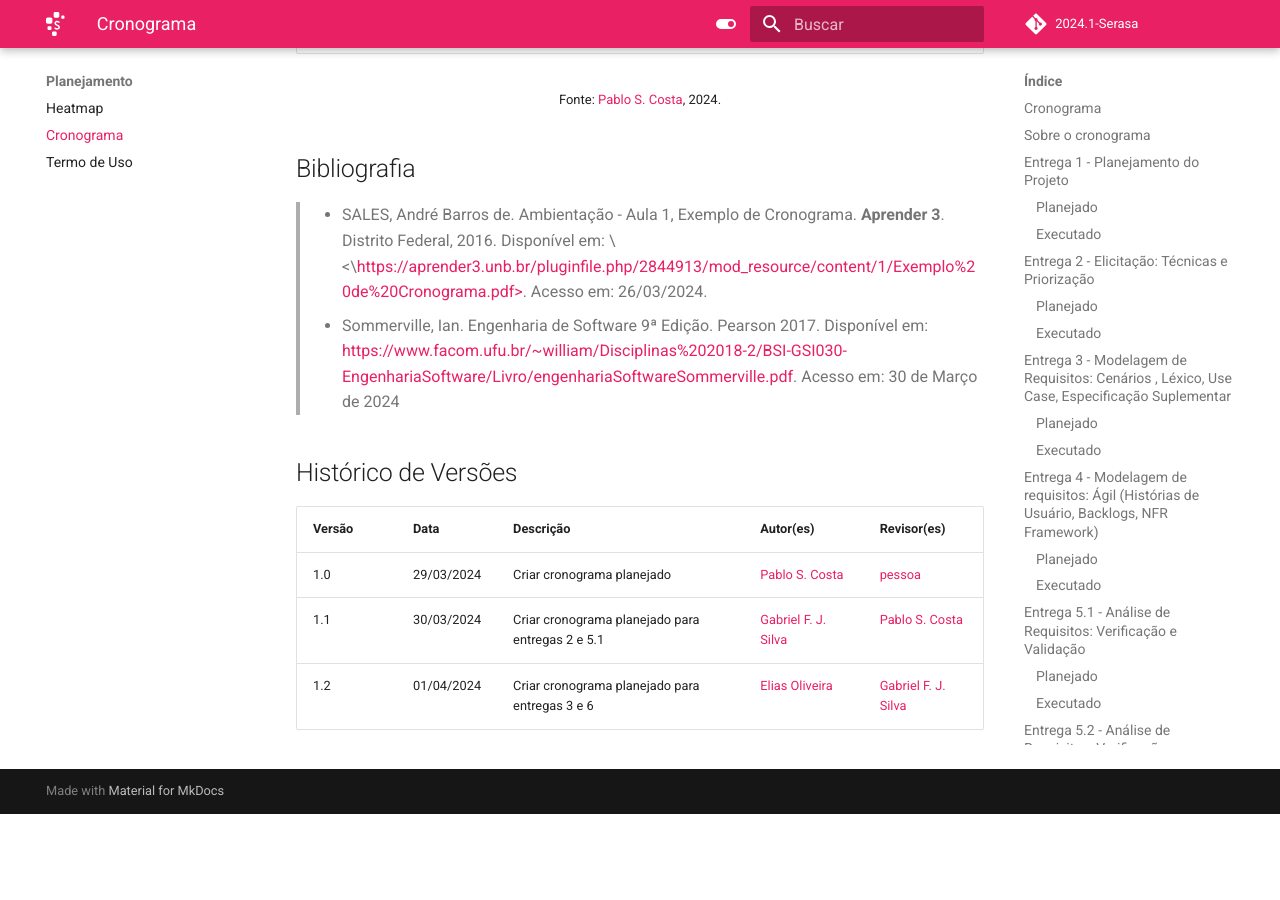
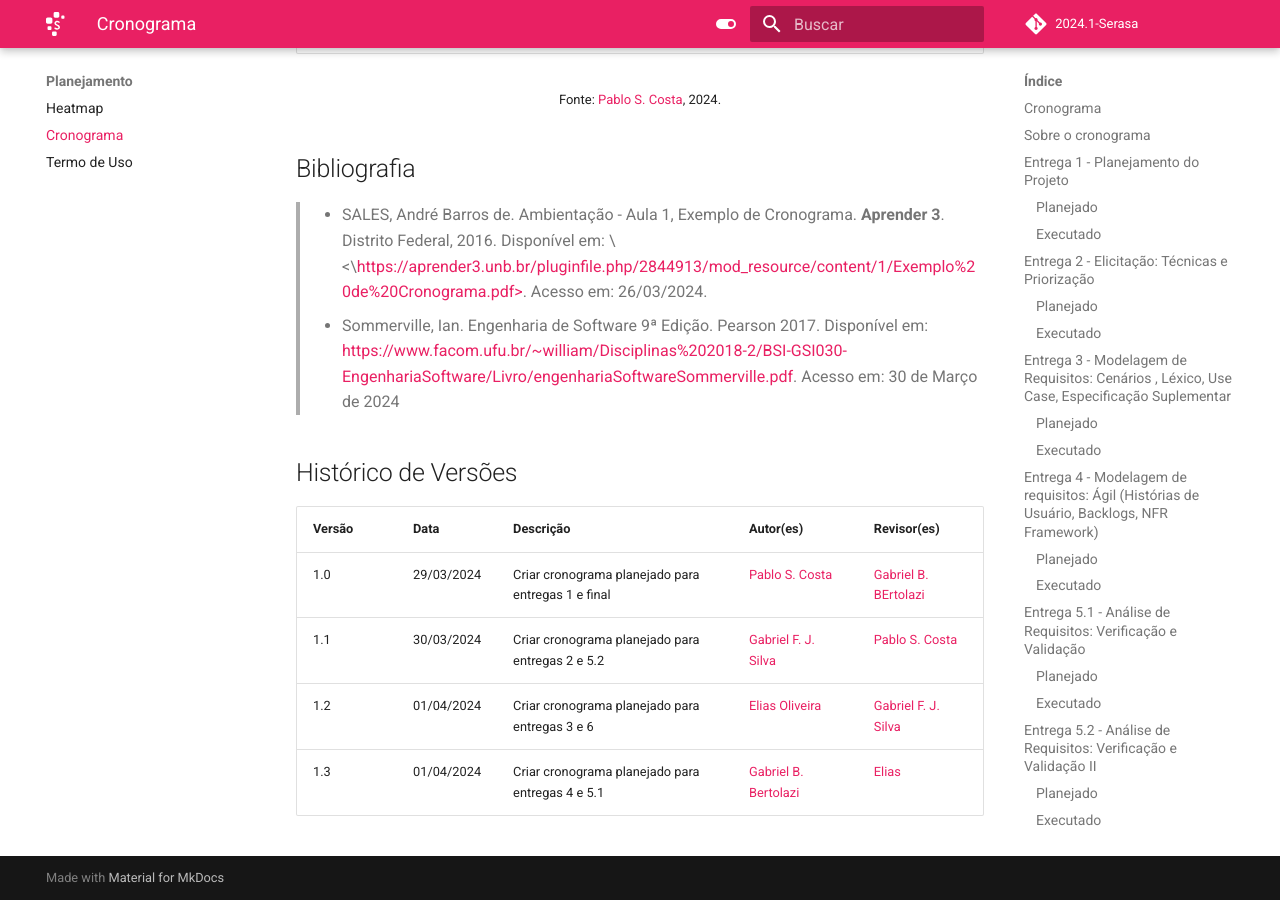
Before and after one commit to Requisitos-de-Software/2024.1-Serasa, an MkDocs documentation site: the page built from docs/planejamento/cronograma.md, in a window 1280 px wide and 900 px high, scrolled down 10578 px. Built offline with MkDocs 1.6.1 and Material for MkDocs 9.7.7, drawn with Linux system fonts in a browser that asks for light colours; comment, search, counter and statistics services are not loaded; before the commit the page ends 11392 px from its top, so only the background shows below that.

Commit message:
alteração do versionamente e atualização dos revisores

```diff
--- a/docs/planejamento/cronograma.md
+++ b/docs/planejamento/cronograma.md
@@ -252,6 +252,7 @@ Disponível em:
 
 | Versão | Data | Descrição | Autor(es) | Revisor(es) |
 | --- | --- | --- | --- | --- |
-| 1.0 | 29/03/2024 | Criar cronograma planejado | [Pablo S. Costa](https://github.com/pabloheika) | [pessoa](https://github.com/pessoa) |
-| 1.1 | 30/03/2024 | Criar cronograma planejado para entregas 2 e 5.1 | [Gabriel F. J. Silva](https://github.com/MMcLovin) | [Pablo S. Costa](https://github.com/pabloheika) |
+| 1.0 | 29/03/2024 | Criar cronograma planejado para entregas 1 e final| [Pablo S. Costa](https://github.com/pabloheika) | [Gabriel B. BErtolazi](https://github.com/Bertolazi) |
+| 1.1 | 30/03/2024 | Criar cronograma planejado para entregas 2 e 5.2 | [Gabriel F. J. Silva](https://github.com/MMcLovin) | [Pablo S. Costa](https://github.com/pabloheika) |
 | 1.2 | 01/04/2024 | Criar cronograma planejado para entregas 3 e 6 | [Elias Oliveira](https://github.com/EliasOliveira21) | [Gabriel F. J. Silva](https://github.com/MMcLovin) |
+| 1.3 | 01/04/2024 | Criar cronograma planejado para entregas 4 e 5.1 | [Gabriel B. Bertolazi](https://github.com/Bertolazi) | [Elias](https://github.com/EliasOliveira21) |
```
